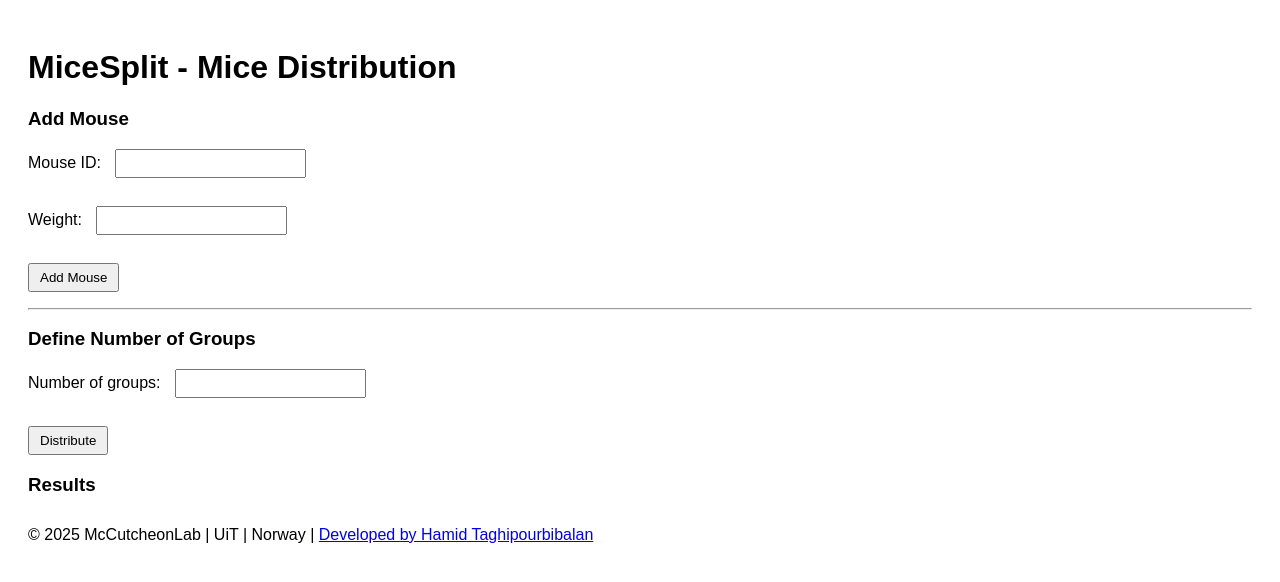
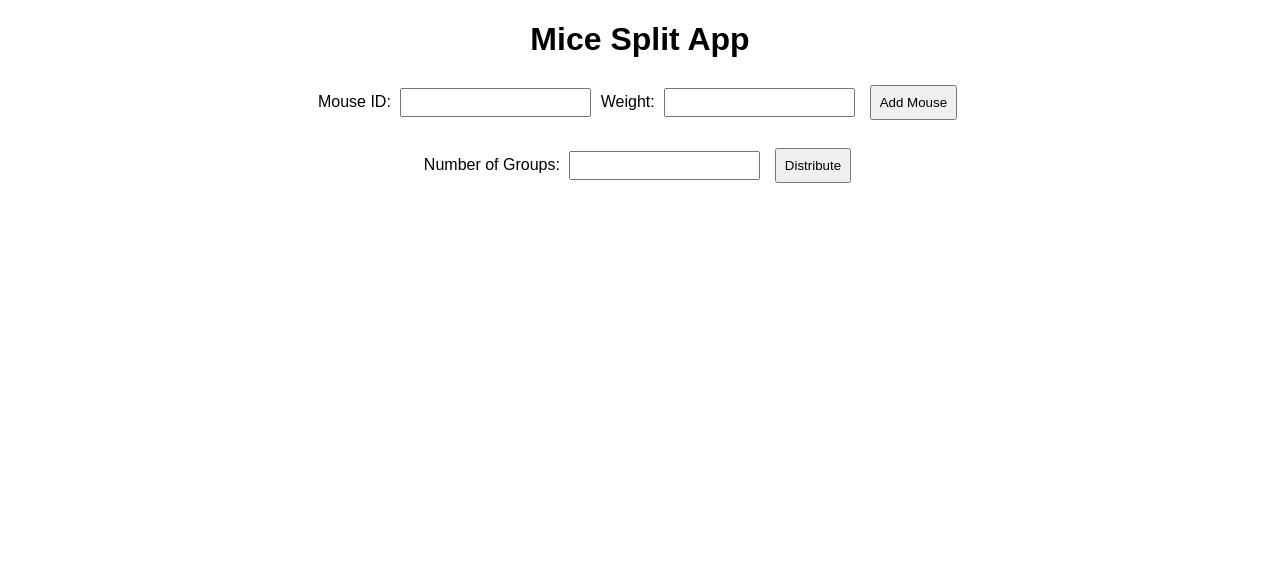
Before and after one commit to Htbibalan/MICESPLIT_RENDER, a Flask app: page / in a window 1280 px wide. Shown: the top 582 px of the page. Run offline with Flask 3, Linux system fonts and the light colour scheme.

Commit message:
update_app_and_html

```diff
--- a/templates/index.html
+++ b/templates/index.html
@@ -3,145 +3,84 @@
 <head>
     <meta charset="UTF-8">
     <meta name="viewport" content="width=device-width, initial-scale=1.0">
-    <title>MiceSplit - Group Mice</title>
+    <title>Mice Split App</title>
     <style>
         body {
             font-family: Arial, sans-serif;
-            padding: 20px;
-        }
-        label {
-            margin-right: 10px;
+            text-align: center;
+            margin: 20px;
         }
         input {
-            margin-bottom: 10px;
             padding: 5px;
+            margin: 5px;
         }
         button {
-            padding: 5px 10px;
-            cursor: pointer;
+            padding: 8px;
+            margin: 5px;
         }
-        .error {
-            color: red;
-        }
-        .success {
-            color: green;
-        }
-        .footer {
-            margin-top: 30px;
-        }
-        .group {
+        #results {
             margin-top: 20px;
-        }
-        .group div {
-            margin-bottom: 10px;
         }
     </style>
 </head>
 <body>
 
-    <h1>MiceSplit - Mice Distribution</h1>
+    <h1>Mice Split App</h1>
 
-    <!-- Add Mouse Form -->
-    <h3>Add Mouse</h3>
-    <form id="addMouseForm">
-        <label for="mouse_id">Mouse ID:</label>
-        <input type="text" id="mouse_id" name="mouse_id"><br><br>
-        <label for="weight">Weight:</label>
-        <input type="text" id="weight" name="weight"><br><br>
-        <button type="submit">Add Mouse</button>
-    </form>
-    <p id="addMessage" class="error"></p>
+    <label>Mouse ID:</label>
+    <input type="text" id="mouse_id">
+    <label>Weight:</label>
+    <input type="number" id="weight">
+    <button onclick="addMouse()">Add Mouse</button>
 
-    <hr>
+    <br><br>
 
-    <!-- Number of Groups Form -->
-    <h3>Define Number of Groups</h3>
-    <form id="distributeForm">
-        <label for="groups">Number of groups:</label>
-        <input type="text" id="groups" name="groups"><br><br>
-        <button type="submit">Distribute</button>
-    </form>
-    <p id="distributeMessage" class="error"></p>
+    <label>Number of Groups:</label>
+    <input type="number" id="num_groups">
+    <button onclick="distribute()">Distribute</button>
 
-    <h3>Results</h3>
     <div id="results"></div>
 
-    <!-- Footer -->
-    <div class="footer">
-        <p>© 2025 McCutcheonLab | UiT | Norway | <a href="https://www.linkedin.com/in/hamid-taghipourbibalan-b7239088/" target="_blank">Developed by Hamid Taghipourbibalan</a></p>
-    </div>
+    <script>
+        function addMouse() {
+            const mouseID = document.getElementById("mouse_id").value;
+            const weight = document.getElementById("weight").value;
 
-    <script>
-        let miceData = [];
-
-        // Add mouse data to the list
-        document.getElementById('addMouseForm').onsubmit = async (e) => {
-            e.preventDefault();
-            const mouse_id = document.getElementById('mouse_id').value;
-            const weight = document.getElementById('weight').value;
-
-            const response = await fetch('/add_mouse', {
-                method: 'POST',
-                body: new URLSearchParams({ mouse_id, weight }),
-                headers: { 'Content-Type': 'application/x-www-form-urlencoded' }
-            });
-
-            const result = await response.json();
-            if (response.ok) {
-                document.getElementById('addMessage').textContent = result.success;
-                document.getElementById('addMessage').classList.remove('error');
-                document.getElementById('addMessage').classList.add('success');
-                document.getElementById('mouse_id').value = '';
-                document.getElementById('weight').value = '';
-                updateMiceList();
-            } else {
-                document.getElementById('addMessage').textContent = result.error;
-                document.getElementById('addMessage').classList.remove('success');
-                document.getElementById('addMessage').classList.add('error');
-            }
-        };
-
-        // Distribute mice into groups
-        document.getElementById('distributeForm').onsubmit = async (e) => {
-            e.preventDefault();
-            const groups = document.getElementById('groups').value;
-
-            const response = await fetch('/distribute', {
-                method: 'POST',
-                body: new URLSearchParams({ groups }),
-                headers: { 'Content-Type': 'application/x-www-form-urlencoded' }
-            });
-
-            const result = await response.json();
-            if (response.ok) {
-                document.getElementById('distributeMessage').textContent = '';
-                displayGroups(result.groups);
-            } else {
-                document.getElementById('distributeMessage').textContent = result.error;
-                document.getElementById('results').textContent = '';
-            }
-        };
-
-        // Update the mouse list
-        function updateMiceList() {
-            const miceList = document.getElementById('results');
-            miceList.innerHTML = '<h4>Added Mice:</h4><ul>' + miceData.map(m => `<li>${m[0]} (Weight: ${m[1]})</li>`).join('') + '</ul>';
+            fetch("/add_mouse", {
+                method: "POST",
+                headers: {"Content-Type": "application/json"},
+                body: JSON.stringify({mouse_id: mouseID, weight: weight})
+            })
+            .then(response => response.json())
+            .then(data => {
+                alert(data.message);
+            })
+            .catch(error => console.error("Error:", error));
         }
 
-        // Display the distributed groups
-        function displayGroups(groups) {
-            const resultsDiv = document.getElementById('results');
-            resultsDiv.innerHTML = '';
+        function distribute() {
+            const numGroups = document.getElementById("num_groups").value;
 
-            groups.forEach((group, index) => {
-                const groupDiv = document.createElement('div');
-                groupDiv.classList.add('group');
-                groupDiv.innerHTML = `<h4>Group ${index + 1}:</h4><ul>` +
-                    group.map(m => `<li>${m[0]} (Weight: ${m[1]})</li>`).join('') +
-                    `</ul>`;
-                resultsDiv.appendChild(groupDiv);
-            });
+            fetch("/distribute", {
+                method: "POST",
+                headers: {"Content-Type": "application/json"},
+                body: JSON.stringify({n_groups: numGroups})
+            })
+            .then(response => response.json())
+            .then(data => {
+                let resultDiv = document.getElementById("results");
+                resultDiv.innerHTML = "<h3>Distribution Results:</h3>";
+
+                data.groups.forEach((group, index) => {
+                    resultDiv.innerHTML += `<h4>Group ${index + 1} (Total Weight: ${data.weights[index].toFixed(2)})</h4>`;
+                    group.forEach(mouse => {
+                        resultDiv.innerHTML += `<p>ID: ${mouse.mouse_id}, Weight: ${mouse.weight}</p>`;
+                    });
+                });
+            })
+            .catch(error => console.error("Error:", error));
         }
     </script>
+
 </body>
 </html>
```
